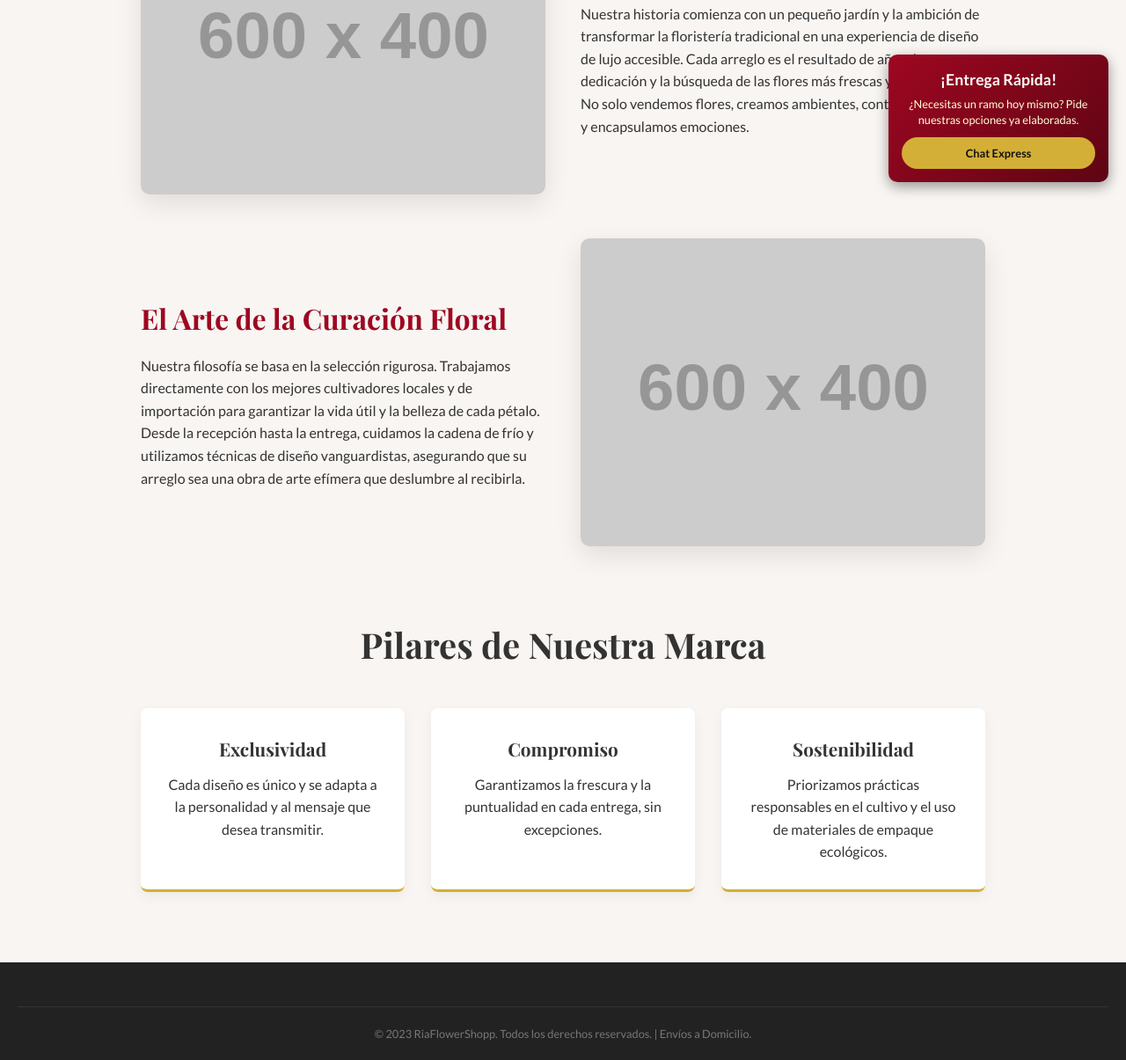
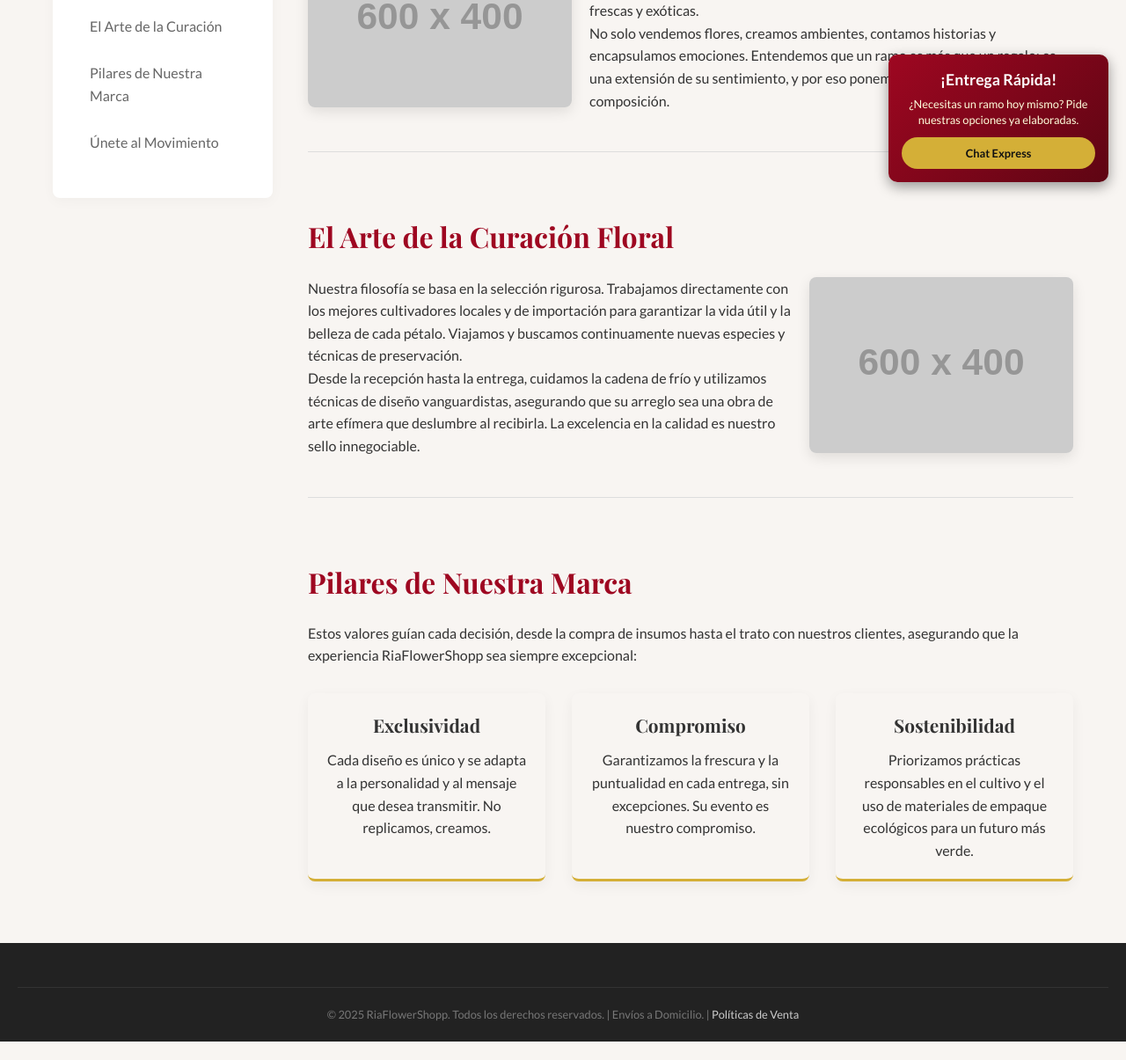
Before and after one commit to FlowerShoppRIA/riaflowershopp, a plain HTML site: page nosotros.html in a window 1280 px wide. Shown: the part 573-1778 px from the top of the page at 88% size. After the commit the page ends 1757 px from the top, so only its background shows below. Drawn offline with nearby package versions, Linux system fonts and the light colour scheme; placeholder pictures from the web are drawn by us.

Commit message:
Revise layout and styles in nosotros.html
Refactor layout and styles for the 'Nosotros' page, including sidebar adjustments and new content sections.

```diff
--- a/nosotros.html
+++ b/nosotros.html
@@ -84,13 +84,12 @@
         nav a:hover { color: var(--primary-color); }
 
         /* =========================================
-           ESTILOS ESPECÍFICOS DE NOSOTROS
+           LAYOUT PRINCIPAL (SIDEBAR + CONTENT)
            ========================================= */
-
         .about-header {
             background-color: var(--primary-color);
             color: var(--white);
-            padding: 80px 20px;
+            padding: 80px 20px 40px;
             text-align: center;
         }
 
@@ -107,66 +106,115 @@
             margin: 0 auto;
         }
 
-        .section-content {
-            max-width: 1000px;
-            margin: 50px auto;
+        .main-container {
+            max-width: 1200px;
+            margin: 40px auto;
+            display: grid;
+            grid-template-columns: 250px 1fr; /* Sidebar fijo 250px, resto flexible */
+            gap: 40px;
             padding: 0 20px;
-            display: grid;
-            grid-template-columns: 1fr 1fr;
-            gap: 40px;
-            align-items: center;
         }
 
-        .section-content:nth-child(even) {
-            /* Invierte el orden para un patrón visual agradable */
-            direction: rtl;
-            text-align: right;
+        /* BARRA LATERAL (filtros-colecciones) */
+        aside.filtros-colecciones {
+            background: var(--white);
+            padding: 30px;
+            border-radius: 8px;
+            box-shadow: 0 4px 15px rgba(0,0,0,0.03);
+            height: fit-content;
+            position: sticky;
+            top: 100px;
         }
 
-        .section-content:nth-child(even) .text-block {
-            direction: ltr;
-            text-align: left;
+        aside h3 {
+            margin-bottom: 20px;
+            font-size: 1.4rem;
+            border-bottom: 2px solid var(--primary-color);
+            padding-bottom: 10px;
+            display: inline-block;
         }
 
-        .section-content img {
-            width: 100%;
-            height: 350px;
-            object-fit: cover;
-            border-radius: 10px;
-            box-shadow: 0 10px 30px rgba(0,0,0,0.1);
+        aside ul li {
+            margin-bottom: 12px;
         }
 
-        .text-block h3 {
+        aside a {
+            display: block;
+            padding: 8px 12px;
+            border-radius: 4px;
+            transition: all 0.3s ease;
+            color: var(--text-light);
+            font-weight: 500;
+        }
+
+        aside a:hover, aside a.active {
+            background-color: var(--primary-color);
+            color: var(--white);
+            padding-left: 20px; /* Efecto de desplazamiento */
+        }
+
+        /* BLOQUES DE CONTENIDO */
+        .about-content {
+            scroll-behavior: smooth; /* Para el desplazamiento suave de los anclas */
+        }
+
+        .section-block {
+            padding: 30px 0;
+            margin-bottom: 40px;
+            border-bottom: 1px solid #ddd;
+        }
+
+        .section-block:last-child {
+            border-bottom: none;
+            margin-bottom: 0;
+        }
+
+        .section-block h3 {
             font-size: 2rem;
-            margin-bottom: 15px;
+            margin-bottom: 20px;
             color: var(--primary-color);
         }
 
-        .valores {
-            max-width: 1000px;
-            margin: 80px auto;
-            padding: 0 20px;
-            text-align: center;
+        .image-float {
+            width: 300px;
+            height: 200px;
+            object-fit: cover;
+            border-radius: 8px;
+            box-shadow: 0 5px 15px rgba(0,0,0,0.1);
+            margin-bottom: 20px;
         }
 
-        .valores h2 {
-            margin-bottom: 40px;
-            font-size: 2.5rem;
+        .image-left {
+            float: left;
+            margin-right: 20px;
+        }
+
+        .image-right {
+            float: right;
+            margin-left: 20px;
+        }
+
+        .clearfix::after {
+            content: "";
+            display: table;
+            clear: both;
         }
 
         .valores-grid {
             display: flex;
             justify-content: space-around;
             gap: 30px;
+            margin-top: 30px;
         }
 
         .valor-card {
-            background: var(--white);
-            padding: 30px;
+            background: var(--secondary-color);
+            padding: 20px;
             border-radius: 8px;
             box-shadow: 0 5px 15px rgba(0,0,0,0.05);
             flex: 1;
             border-bottom: 3px solid var(--accent);
+            text-align: center;
         }
 
         .valor-card h4 {
@@ -232,15 +280,13 @@
 
         @media (max-width: 768px) {
              nav { flex-direction: column; gap: 15px; }
-             .section-content {
+             .main-container {
                 grid-template-columns: 1fr;
-                direction: ltr; /* Desactiva la inversión en móvil */
-                text-align: left;
-             }
-             .section-content:nth-child(even) .text-block {
-                text-align: left;
+                gap: 20px;
              }
              .valores-grid { flex-direction: column; }
+             aside.filtros-colecciones { position: static; }
+             .image-float { float: none; width: 100%; height: auto; margin: 0 0 20px 0; }
         }
     </style>
 </head>
@@ -253,8 +299,7 @@
                 <li><a href="index.html">Inicio</a></li>
                 <li><a href="catalogo.html">Catálogo</a></li>
                 <li><a href="servicios.html">Servicios</a></li>
-                <li><a href="nosotros.html" style="color: var(--primary-color);">Nosotros</a></li>
-                <li><a href="contacto.html">Contacto</a></li>
+                <li style="color: var(--primary-color);">Nosotros</li> <li><a href="contacto.html">Contacto</a></li>
             </ul>
         </nav>
     </header>
@@ -265,46 +310,62 @@
             <p>RiaFlowerShopp nace del amor por la naturaleza y la creencia de que cada flor es un mensaje que merece ser entregado con arte.</p>
         </section>
 
-        <section class="section-content">
-            <div class="text-block">
+        <div class="main-container">
+
+            <aside class="filtros-colecciones">
+                <h3>Conócenos a Fondo</h3>
+                <ul id="lista-filtros">
+                    <li><a href="#origen">El Origen de un Sueño</a></li>
+                    <li><a href="#proceso">El Arte de la Curación</a></li>
+                    <li><a href="#valores">Pilares de Nuestra Marca</a></li>
+                    <li><a href="contacto.html">Únete al Movimiento</a></li>
+                </ul>
+            </aside>
+
+            <section class="about-content">
+
+                <div class="section-block clearfix" id="origen">
                     <h3>El Origen de un Sueño</h3>
+                    <img src="https://placehold.co/600x400/F5DEB3/9e0721?text=El+Equipo+o+El+Taller" alt="Equipo de floristas de RiaFlowerShopp" class="image-float image-left">
                     <p>Nuestra historia comienza con un pequeño jardín y la ambición de transformar la floristería tradicional en una experiencia de diseño de lujo accesible. Cada arreglo es el resultado de años de dedicación y la búsqueda de las flores más frescas y exóticas.</p>
-                <p>No solo vendemos flores, creamos ambientes, contamos historias y encapsulamos emociones.</p>
+                    <p>No solo vendemos flores, creamos ambientes, contamos historias y encapsulamos emociones. Entendemos que un ramo es más que un regalo; es una extensión de su sentimiento, y por eso ponemos el alma en cada composición.</p>
                 </div>
-            <img src="https://placehold.co/600x400/F5DEB3/9e0721?text=El+Equipo+o+El+Taller" alt="Equipo de floristas de RiaFlowerShopp">
-        </section>
 
-        <section class="section-content">
-            <div class="text-block">
+                <div class="section-block clearfix" id="proceso">
                     <h3>El Arte de la Curación Floral</h3>
-                <p>Nuestra filosofía se basa en la selección rigurosa. Trabajamos directamente con los mejores cultivadores locales y de importación para garantizar la vida útil y la belleza de cada pétalo.</p>
-                <p>Desde la recepción hasta la entrega, cuidamos la cadena de frío y utilizamos técnicas de diseño vanguardistas, asegurando que su arreglo sea una obra de arte efímera que deslumbre al recibirla.</p>
+                    <img src="https://placehold.co/600x400/ADD8E6/9e0721?text=Flores+de+Alta+Calidad" alt="Proceso de selección y diseño de flores" class="image-float image-right">
+                    <p>Nuestra filosofía se basa en la selección rigurosa. Trabajamos directamente con los mejores cultivadores locales y de importación para garantizar la vida útil y la belleza de cada pétalo. Viajamos y buscamos continuamente nuevas especies y técnicas de preservación.</p>
+                    <p>Desde la recepción hasta la entrega, cuidamos la cadena de frío y utilizamos técnicas de diseño vanguardistas, asegurando que su arreglo sea una obra de arte efímera que deslumbre al recibirla. La excelencia en la calidad es nuestro sello innegociable.</p>
                 </div>
-            <img src="https://placehold.co/600x400/ADD8E6/9e0721?text=Flores+de+Alta+Calidad" alt="Proceso de selección y diseño de flores">
-        </section>
 
-        <section class="valores">
-            <h2>Pilares de Nuestra Marca</h2>
+                <div class="section-block clearfix" id="valores">
+                    <h3>Pilares de Nuestra Marca</h3>
+                    <p>Estos valores guían cada decisión, desde la compra de insumos hasta el trato con nuestros clientes, asegurando que la experiencia RiaFlowerShopp sea siempre excepcional:</p>
                     <div class="valores-grid">
                         <div class="valor-card">
                             <h4>Exclusividad</h4>
-                    <p>Cada diseño es único y se adapta a la personalidad y al mensaje que desea transmitir.</p>
+                            <p>Cada diseño es único y se adapta a la personalidad y al mensaje que desea transmitir. No replicamos, creamos.</p>
                         </div>
                         <div class="valor-card">
                             <h4>Compromiso</h4>
-                    <p>Garantizamos la frescura y la puntualidad en cada entrega, sin excepciones.</p>
+                            <p>Garantizamos la frescura y la puntualidad en cada entrega, sin excepciones. Su evento es nuestro compromiso.</p>
                         </div>
                         <div class="valor-card">
                             <h4>Sostenibilidad</h4>
-                    <p>Priorizamos prácticas responsables en el cultivo y el uso de materiales de empaque ecológicos.</p>
+                            <p>Priorizamos prácticas responsables en el cultivo y el uso de materiales de empaque ecológicos para un futuro más verde.</p>
+                        </div>
                     </div>
                 </div>
             </section>
+        </div>
 
     </main>
 
     <footer>
-        <p class="copyright">© 2023 RiaFlowerShopp. Todos los derechos reservados. | Envíos a Domicilio.</p>
+        <p class="copyright">
+            © 2025 RiaFlowerShopp. Todos los derechos reservados. | Envíos a Domicilio. |
+            <a href="politicas.html" style="color: #ccc;">Políticas de Venta</a>
+        </p>
     </footer>
 
     <div class="pedido-express-fixed">
@@ -313,5 +374,17 @@
         <a href="https://wa.me/522283010051?text=Hola,%20quisiera%20hacer%20un%20pedido%20express%20personalizado." class="btn-chat-express">Chat Express</a>
     </div>
 
+    <script>
+        document.querySelectorAll('.filtros-colecciones a[href^="#"]').forEach(anchor => {
+            anchor.addEventListener('click', function (e) {
+                e.preventDefault();
+
+                document.querySelector(this.getAttribute('href')).scrollIntoView({
+                    behavior: 'smooth'
+                });
+            });
+        });
+    </script>
+
 </body>
 </html>
```
Lines whose indentation alone changed are shown as unchanged.
